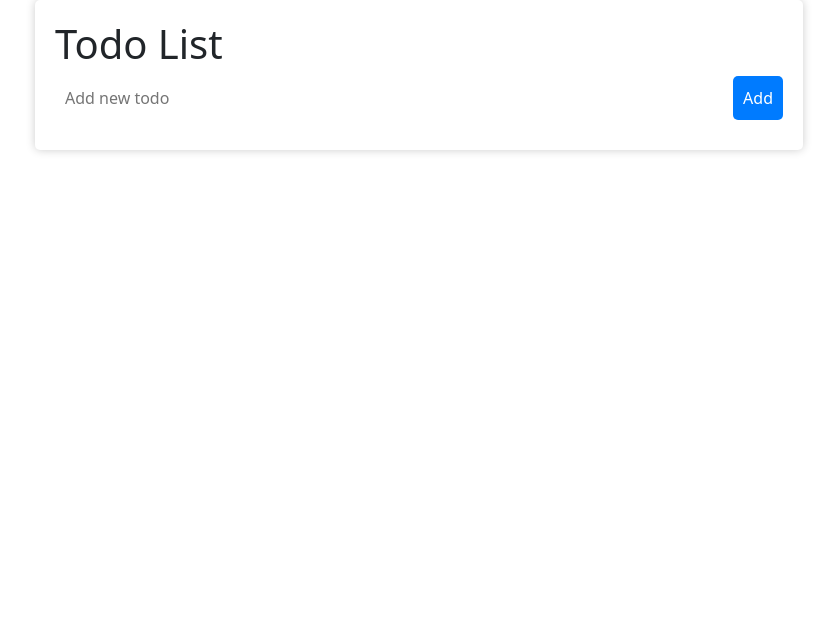
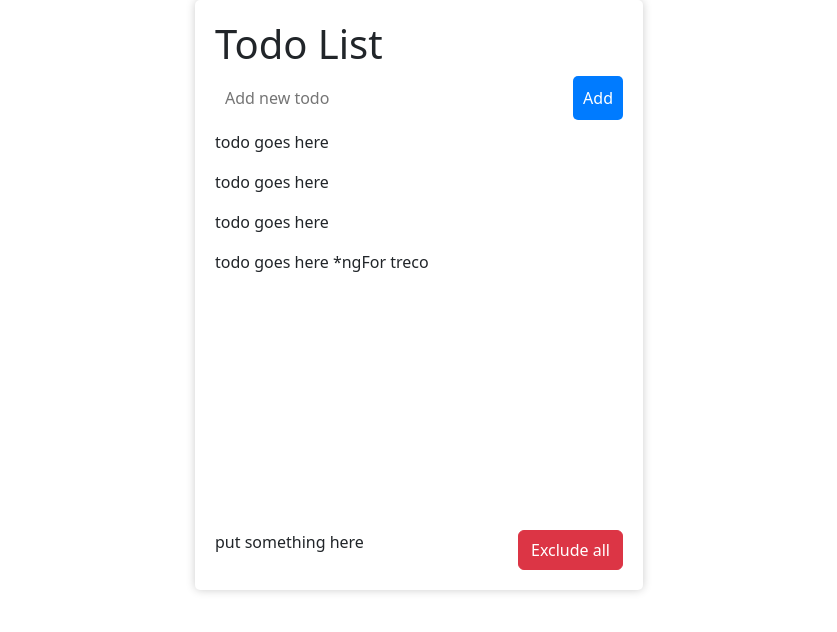
Before and after one commit to luisf4/task-list-angular, an Angular app: page / in a window 1280 px wide. Shown: the top 632 px of the page, without its empty margins (221-1058 px from the left). Built offline with nearby package versions, Linux system fonts and the light colour scheme.

Commit message:
tweaked some stuff in the design

```diff
--- a/src/app/tasks/tasks.component.css
+++ b/src/app/tasks/tasks.component.css
@@ -3,7 +3,7 @@ body {
   }
 
   .todo-container {
-    width: 60vw;
+    width: 35vw;
     margin: 0 auto;
     padding: 20px;
     background-color: #fff;
@@ -61,3 +61,17 @@ body {
     padding: 10px;
     cursor: pointer;
   }
+.btn {
+  display: flex;
+  justify-content: center;
+  align-items: center;
+
+}
+.todo-list {
+  height: 50vh;
+}
+
+.exclude-all {
+  display: flex;
+  justify-content: space-between;
+}
--- a/src/app/tasks/tasks.component.html
+++ b/src/app/tasks/tasks.component.html
@@ -3,9 +3,19 @@
       <h1>Todo List</h1>
       <div class="add-todo">
         <input type="text" id="new-todo" placeholder="Add new todo">
-        <button id="add-todo">Add</button>
+        <button type="button" class="btn btn-primary">
+          Add
+        </button>
       </div>
-    <div id="todo-list">
+    <div class="todo-list">
+      <p>todo goes here</p>
+      <p>todo goes here</p>
+      <p>todo goes here</p>
+      <p>todo goes here *ngFor treco</p>
+    </div>
+    <div class="exclude-all">
+      <p>put something here</p>
+      <button type="button" class="btn btn-danger">Exclude all</button>
     </div>
     </div>
 </div>
```
